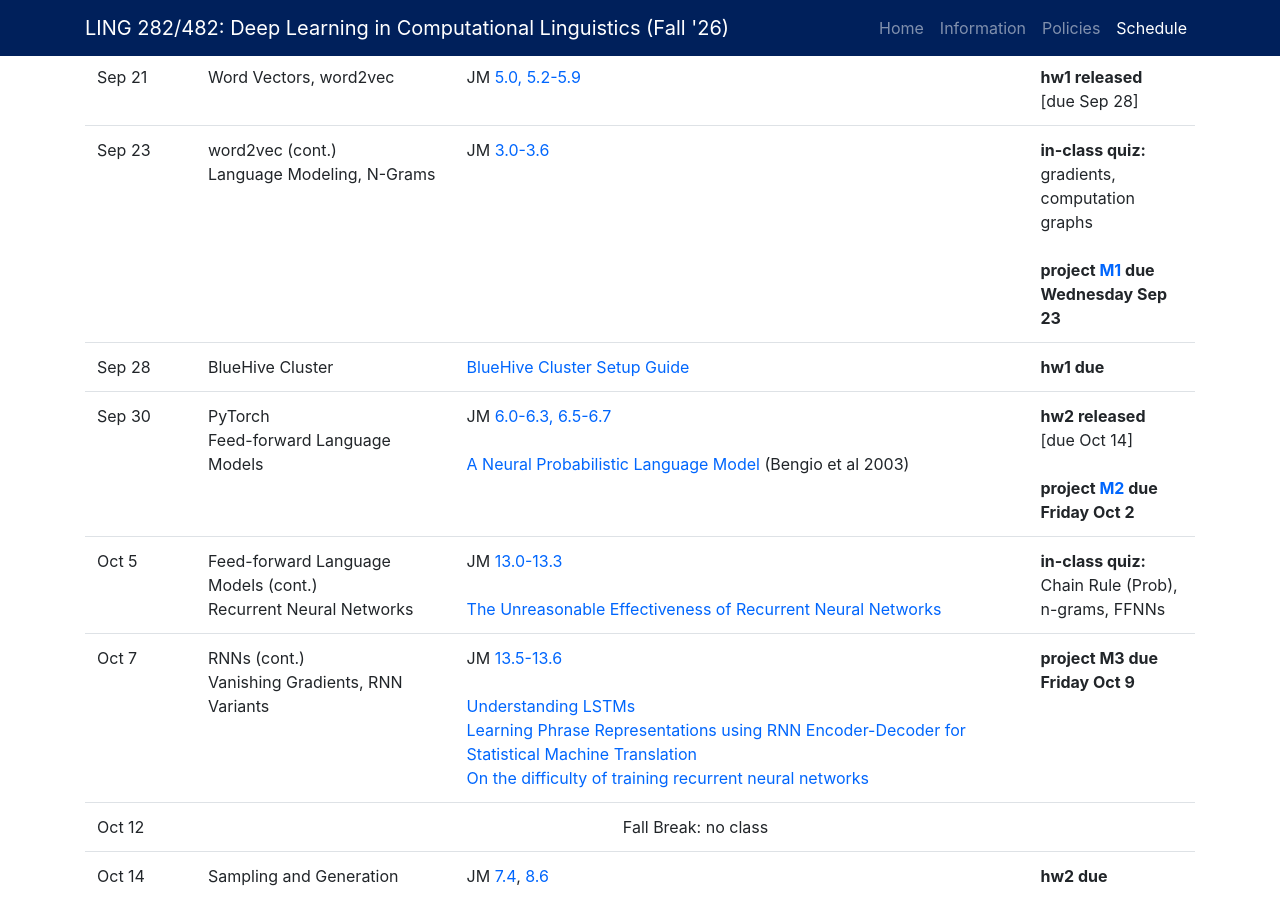
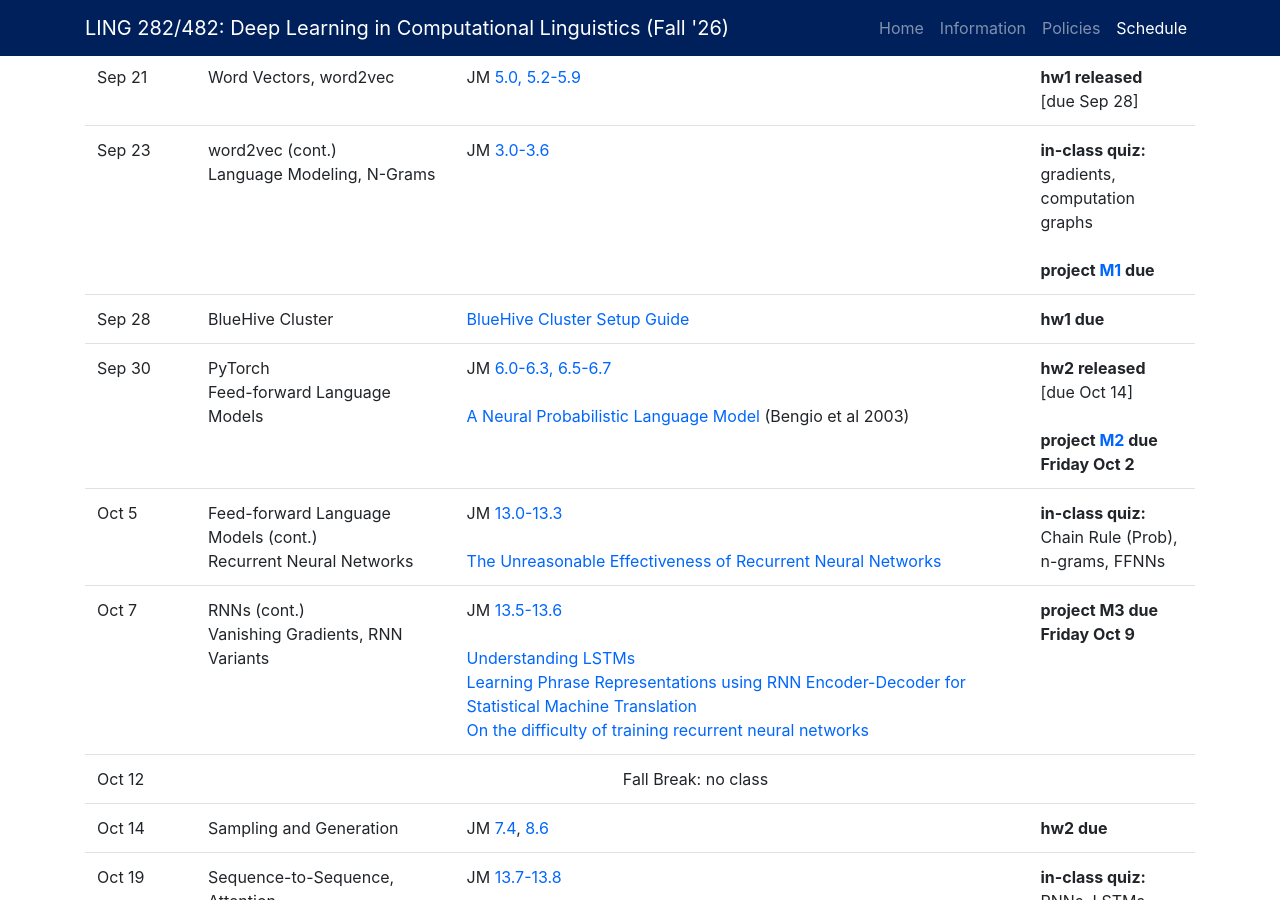
Before and after one commit to cmdowney88/cmdowney88.github.io, a Jekyll site: the page teaching/ling282/fall26/index.html, which Jekyll copies as it is, in a window 1280 px wide and 900 px high, scrolled down 3729 px. Built offline with Jekyll 4.4.1, drawn with Linux system fonts in a browser that asks for light colours.

Commit message:
ling282: simplify M1 notification (date already in row)

```diff
--- a/teaching/ling282/fall26/index.html
+++ b/teaching/ling282/fall26/index.html
@@ -352,7 +352,7 @@
 								<td>
 									<strong>in-class quiz:</strong> gradients, computation graphs
 									<br /><br />
-									<strong>project <a href="project/m1/" target="_blank">M1</a> due Wednesday Sep 23</strong>
+									<strong>project <a href="project/m1/" target="_blank">M1</a> due</strong>
 								</td>
 							</tr>
 							<tr>
```
